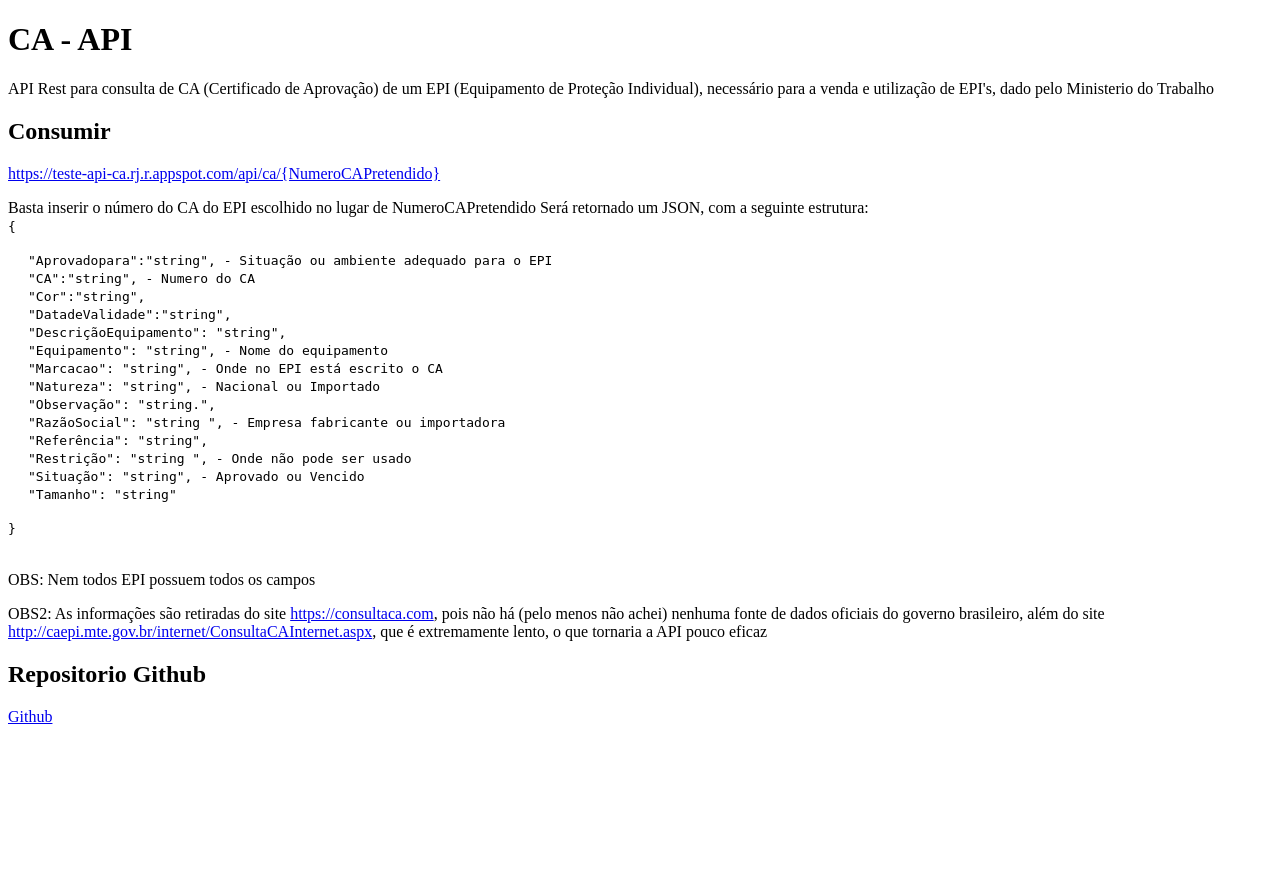
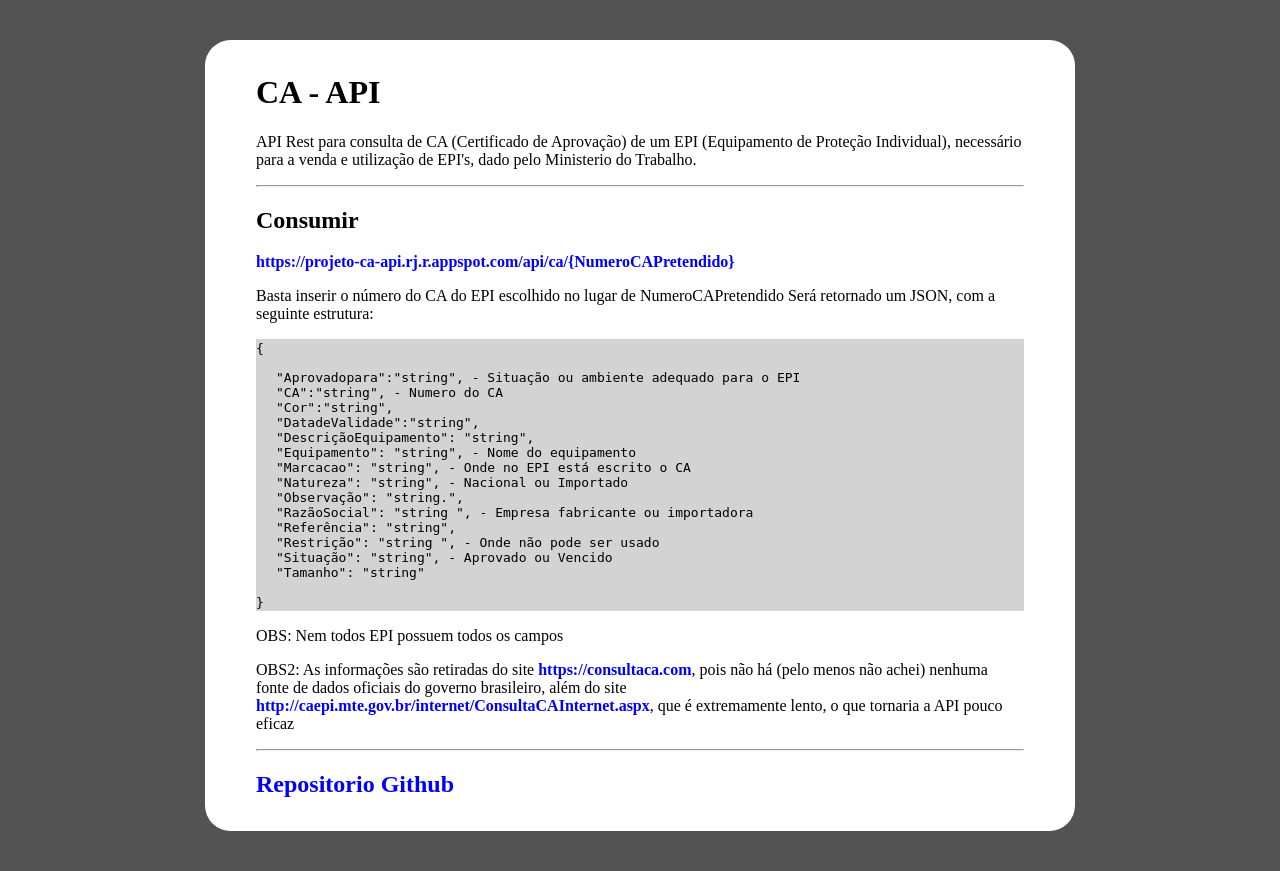
Before and after one commit to JoaoAugustoMV/API_CA, a Flask app: page / in a window 1280 px wide. Before the commit the page ends 724 px from the top, so only its background shows below. Run offline with Flask 2, Linux system fonts and the light colour scheme.

Commit message:
Melhorando o visual da pagina inicial

```diff
--- a/templates/index.html
+++ b/templates/index.html
@@ -5,22 +5,22 @@
     <meta http-equiv="X-UA-Compatible" content="IE=edge">
     <meta name="viewport" content="width=device-width, initial-scale=1.0">
     <title>CA - API</title>
+    <link rel="stylesheet" href="style.css">
 </head>
 <body>
     <h1>CA - API</h1>
-    <p>API Rest para consulta de CA (Certificado de Aprovação) de um EPI (Equipamento de Proteção Individual), necessário para a venda e utilização de EPI's, dado pelo Ministerio do Trabalho</p>
+    <p>API Rest para consulta de CA (Certificado de Aprovação) de um EPI (Equipamento de Proteção Individual), necessário para a venda e utilização de EPI's, dado pelo Ministerio do Trabalho.</p>
 
+    <hr>
     <h2>Consumir</h2>
-    <p><a href="https://teste-api-ca.rj.r.appspot.com/api/ca/{NumeroCAPretendido}">https://teste-api-ca.rj.r.appspot.com/api/ca/{NumeroCAPretendido}</a></p>
+    <p><a target='_blank' href="https://projeto-ca-api.rj.r.appspot.com/api/ca/{NumeroCAPretendido}">https://projeto-ca-api.rj.r.appspot.com/api/ca/{NumeroCAPretendido}</a></p>
     <p>
         Basta inserir o número do CA do EPI escolhido no lugar de NumeroCAPretendido
         Será retornado um JSON, com a seguinte estrutura:
 
+        <div id="json">
             <code>
-            <br>
                 {
-                <br>
-
                     <p style="margin-left: 20px;">
                         "Aprovadopara":"string", - Situação ou ambiente adequado   para o EPI <br>
                         "CA":"string", - Numero do CA <br>
@@ -38,13 +38,15 @@
                         "Tamanho": "string" <br>
                     </p>
                 }
-        </code> <br><br>
+            </code>
+        </div>
 
         <p>OBS: Nem todos EPI possuem todos os campos</p>
-        <p>OBS2: As informações são retiradas do site <a href="https://consultaca.com/">https://consultaca.com</a>, pois não há (pelo menos não achei) nenhuma fonte de dados oficiais do governo brasileiro, além do site <a href="http://caepi.mte.gov.br/internet/ConsultaCAInternet.aspx">http://caepi.mte.gov.br/internet/ConsultaCAInternet.aspx</a>, que é extremamente lento, o que tornaria a API pouco eficaz</p>
+        <p>OBS2: As informações são retiradas do site <a target='_blank' href="https://consultaca.com/">https://consultaca.com</a>, pois não há (pelo menos não achei) nenhuma fonte de dados oficiais do governo brasileiro, além do site <a target='_blank' href="http://caepi.mte.gov.br/internet/ConsultaCAInternet.aspx">http://caepi.mte.gov.br/internet/ConsultaCAInternet.aspx</a>, que é extremamente lento, o que tornaria a API pouco eficaz</p>
 
     </p>
-    <h2>Repositorio Github</h2>
-    <p><a href="https://github.com/JoaoAugustoMV/API_CA">Github</a></p>
+    <hr>
+    <h2><a target='_blank'  href="https://github.com/JoaoAugustoMV/API_CA">Repositorio Github</a></h2>
+
 </body>
 </html>
--- /dev/null
+++ b/templates/style.css
@@ -0,0 +1,24 @@
+html{
+    background-color: rgb(83, 83, 83);
+}
+
+body{
+    margin:5vh auto;
+    background-color: white;
+    max-width: 60vw;
+    padding: 1vw 4vw;
+    border-radius: 2vw;
+}
+#json{
+    background-color: rgb(212, 211, 211);
+}
+
+a{
+    text-decoration: none;
+    color: blue;
+    font-weight: bolder
+}
+
+a:hover{
+    text-decoration: underline;
+}
```
Lines whose indentation alone changed are shown as unchanged.
